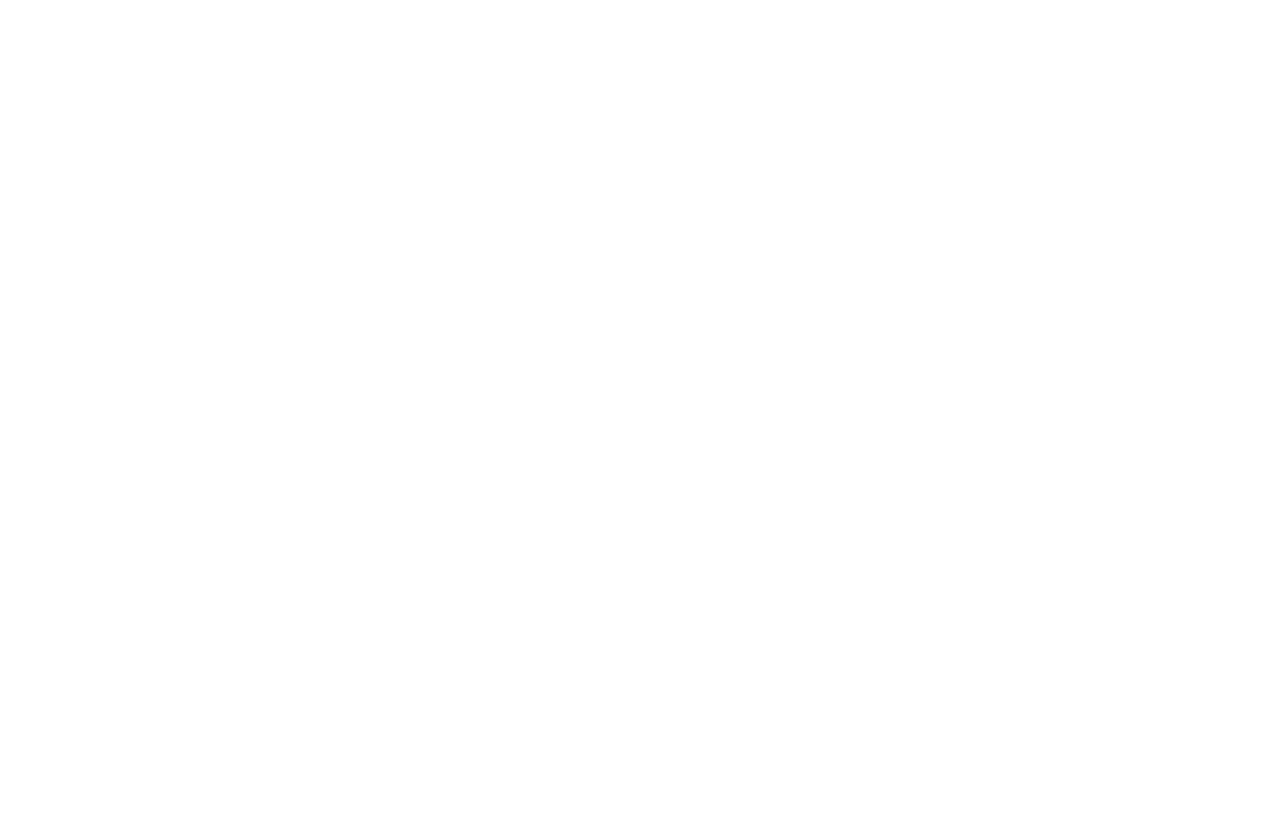
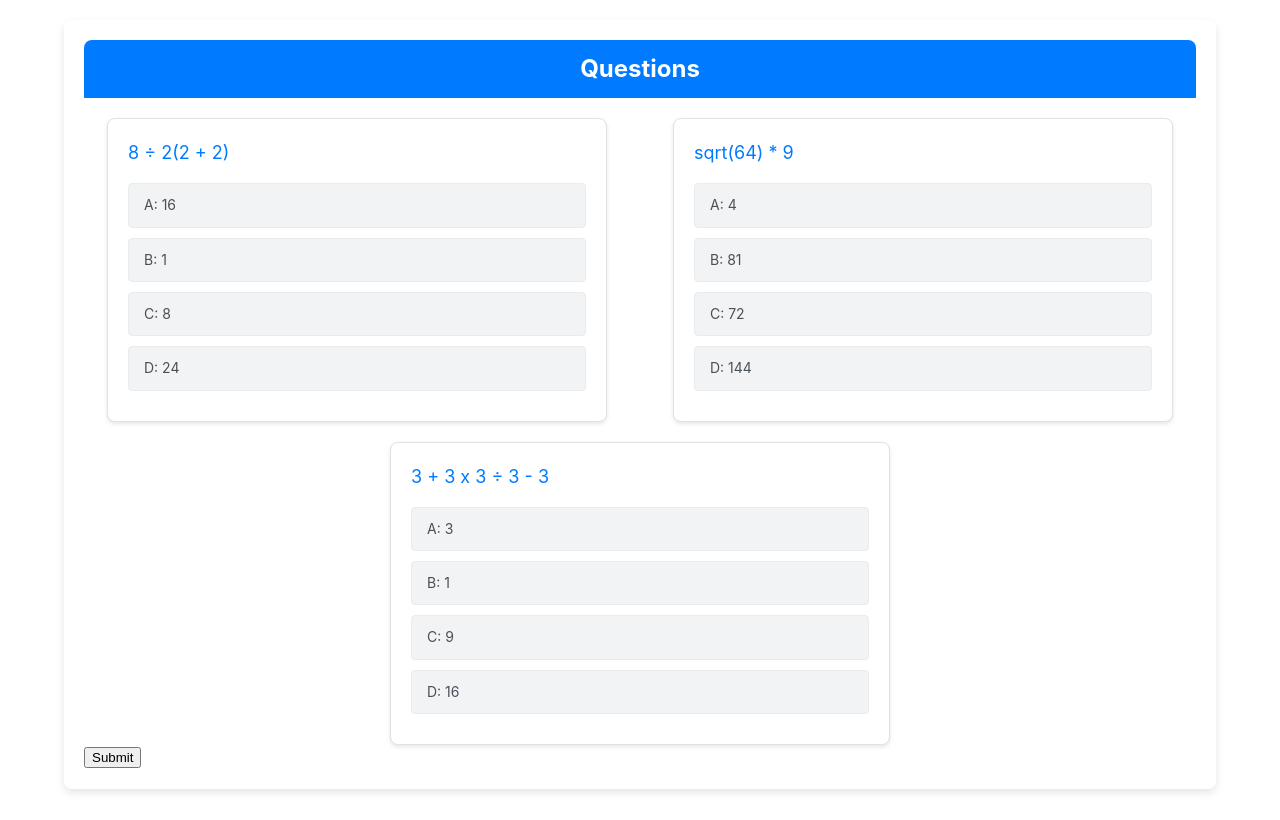
Before and after one commit to Hbuhero/quiz-app, a Vue app: page /1/questions in a window 1280 px wide. Before the commit this address had no page. Built offline with nearby package versions, Linux system fonts and the light colour scheme.

Commit message:
implemented quiz and result making

```diff
--- a/src/components/Card.vue
+++ b/src/components/Card.vue
@@ -2,11 +2,12 @@
     import { defineProps } from 'vue';
 
     const {quiz} = defineProps(['quiz'])
+
 </script>
 
 <template>
     <div class="card">
-      <RouterLink to="/testing"><img :src="quiz.img" alt=""></RouterLink>
+      <RouterLink :to="`/${quiz.id}/questions`"><img :src="quiz.img" alt=""></RouterLink>
 
         <div class="card-text">
         <h2>{{quiz.name}}</h2>
--- a/src/components/Testing.vue
+++ /dev/null
@@ -1,5 +0,0 @@
-<template>
-    <div>
-        <p>Testing</p>
-    </div>
-</template>
--- a/src/router/index.js
+++ b/src/router/index.js
@@ -1,7 +1,7 @@
 import { createRouter, createWebHistory } from "vue-router";
-import Testing from "@/components/Testing.vue";
 import Card from "@/components/Card.vue";
 import Home from "@/views/Home.vue";
+import Question from "@/views/Question.vue";
 
 const router = createRouter({
     history: createWebHistory(import.meta.env.BASE_URL),
@@ -12,9 +12,9 @@ const router = createRouter({
             component: Home
         },
         {
-            path: "/testing",
-            name: "testing",
-            component: Testing
+            path: "/:subjectId/questions",
+            name: "questions",
+            component: Question
         }
     ]
 })
--- a/src/views/Question.vue
+++ b/src/views/Question.vue
@@ -1,12 +1,160 @@
+<script setup>
+    import {useRoute, useRouter} from "vue-router";
+    import quizes from "../data/quizes.json"
+    import { ref } from "vue";
+
+    const route = useRoute()
+    const router = useRouter()
+    const answers = ref(
+        [
+            {
+                questionId: 1,
+                optionId: 0,
+                isCorrect: false
+            }
+        ]
+    )
+    const result = ref(0)
+
+
+    const subjectId = route.params.subjectId
+    const questions = quizes.find(quiz => quiz.id == parseInt(subjectId)).questions
+
+    const saveAnswer = (question, option) => {
+        if (answers.value.find(answer => answer.questionId == question.id) === undefined){
+            let selectedOption = ({
+                questionId: question.id,
+                optionId: option.id,
+                isCorrect: option.isCorrect
+            })
+            answers.value.push(selectedOption)
+
+
+
+        }else{
+            answers.value.find(answer => answer.questionId == question.id).optionId = option.id
+            answers.value.find(answer => answer.questionId == question.id).isCorrect = option.isCorrect
+            console.log(answers.value)
+        }
+
+
+
+    }
+
+    const submit = () => {
+        if(answers.value.length < 3){
+            window.alert("answer all questions")
+            return
+        }
+        result.value = answers.value.filter(answer => answer.isCorrect == true).length
+        console.log(result.value);
+
+    }
+
+</script>
+
 <template>
     <main>
         <header>
-            <p>Question</p>
+            <p>Questions</p>
         </header>
-        <h1>1+1</h1>
-        <div class="option-card">
-            <p>Label</p>
-            <p>Text</p>
+        <div class="questions-container">
+            <div class="question-card" v-for="question in questions">
+                <h1>{{ question.text }}</h1>
+                <div
+                class="option-card"
+                @click="saveAnswer(question, option)" v-for="option in question.options"
+                >
+                    <p>{{ option.label }}:    {{ option.text }}</p>
+                </div>
+            </div>
         </div>
+        <button @click="submit">Submit</button>
+
     </main>
 </template>
+<style scoped>
+    main {
+        width: 90%;
+        max-width: 1200px;
+        margin: 20px auto;
+        padding: 20px;
+        background: #ffffff; /* White background */
+        border-radius: 8px;
+        box-shadow: 0 4px 8px rgba(0, 0, 0, 0.1); /* Subtle shadow */
+    }
+
+    /* Header */
+    header {
+        text-align: center;
+        padding: 10px 0;
+        background: #007bff; /* Blue background */
+        color: #ffffff; /* White text */
+        border-radius: 8px 8px 0 0;
+    }
+
+    header p {
+        font-size: 24px;
+        font-weight: bold;
+    }
+
+    /* Questions container */
+    .questions-container {
+        margin-top: 20px;
+        display: flex;
+        flex-wrap: wrap;
+        gap: 20px;
+        justify-content: space-around;
+    }
+
+    /* Question card */
+    .question-card {
+        width: 100%;
+        max-width: 500px;
+        background: #ffffff; /* White background */
+        border: 1px solid #dee2e6; /* Light border */
+        border-radius: 8px;
+        padding: 20px;
+        box-shadow: 0 2px 4px rgba(0, 0, 0, 0.1); /* Subtle shadow */
+    }
+
+    .question-card h1 {
+        font-size: 18px;
+        color: #007bff; /* Blue text for questions */
+        margin-bottom: 15px;
+    }
+
+    /* Option card */
+    .option-card {
+        display: flex;
+        justify-content: space-between;
+        align-items: center;
+        padding: 10px 15px;
+        background: #f1f3f5; /* Light gray background for options */
+        margin-bottom: 10px;
+        border-radius: 4px;
+        border: 1px solid #e9ecef;
+    }
+
+    .option-card p {
+        margin: 0;
+        font-size: 14px;
+        color: #495057; /* Medium gray text */
+    }
+
+    /* Hover effects */
+    .option-card:hover {
+        background: #e9ecef; /* Slightly darker gray on hover */
+        cursor: pointer;
+        transform: scale(1.02);
+        transition: all 0.2s ease-in-out;
+    }
+
+    .option-card.clicked {
+        background-color: #d1e7dd; /* Greenish color to indicate selection */
+        transform: scale(1.05); /* Slightly enlarge the card */
+        box-shadow: 0px 4px 8px rgba(0, 0, 0, 0.2);
+    }
+
+
+</style>
```
